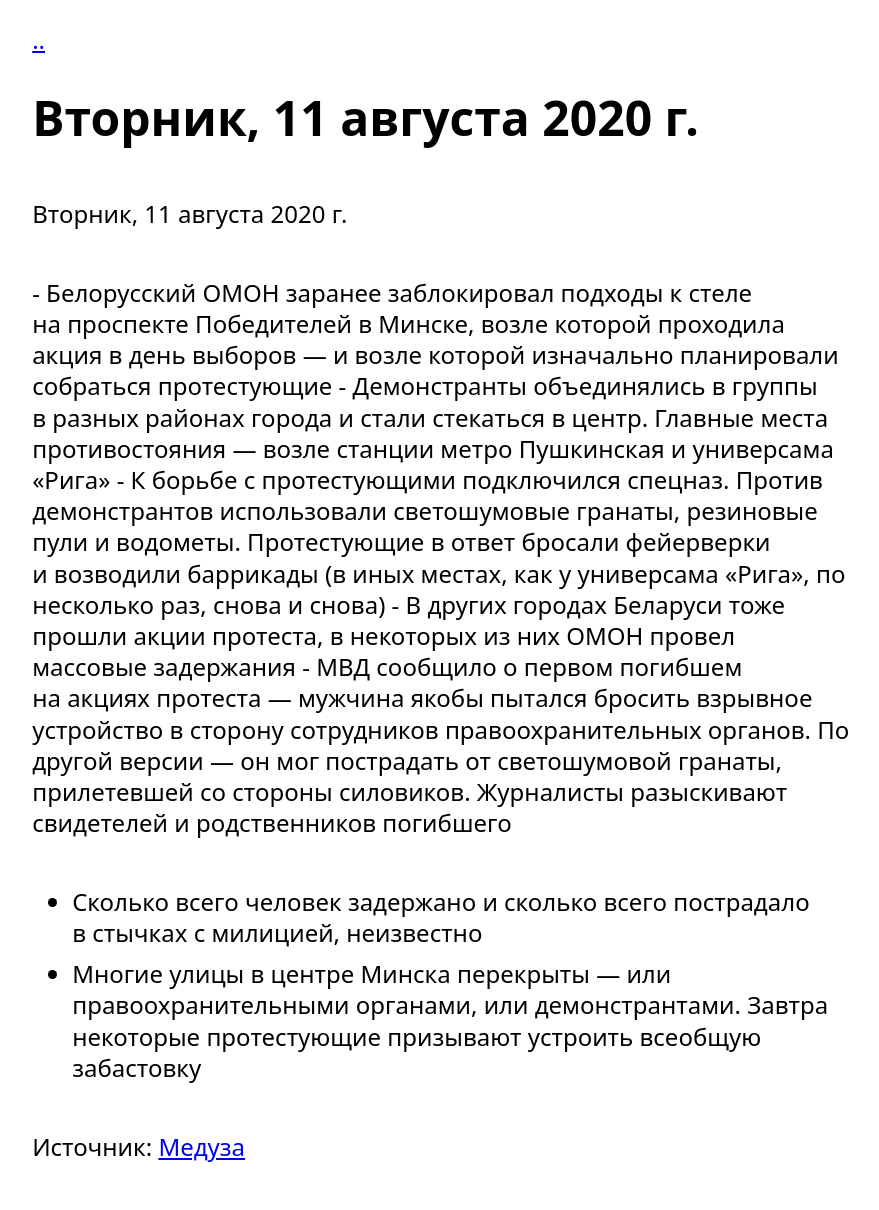
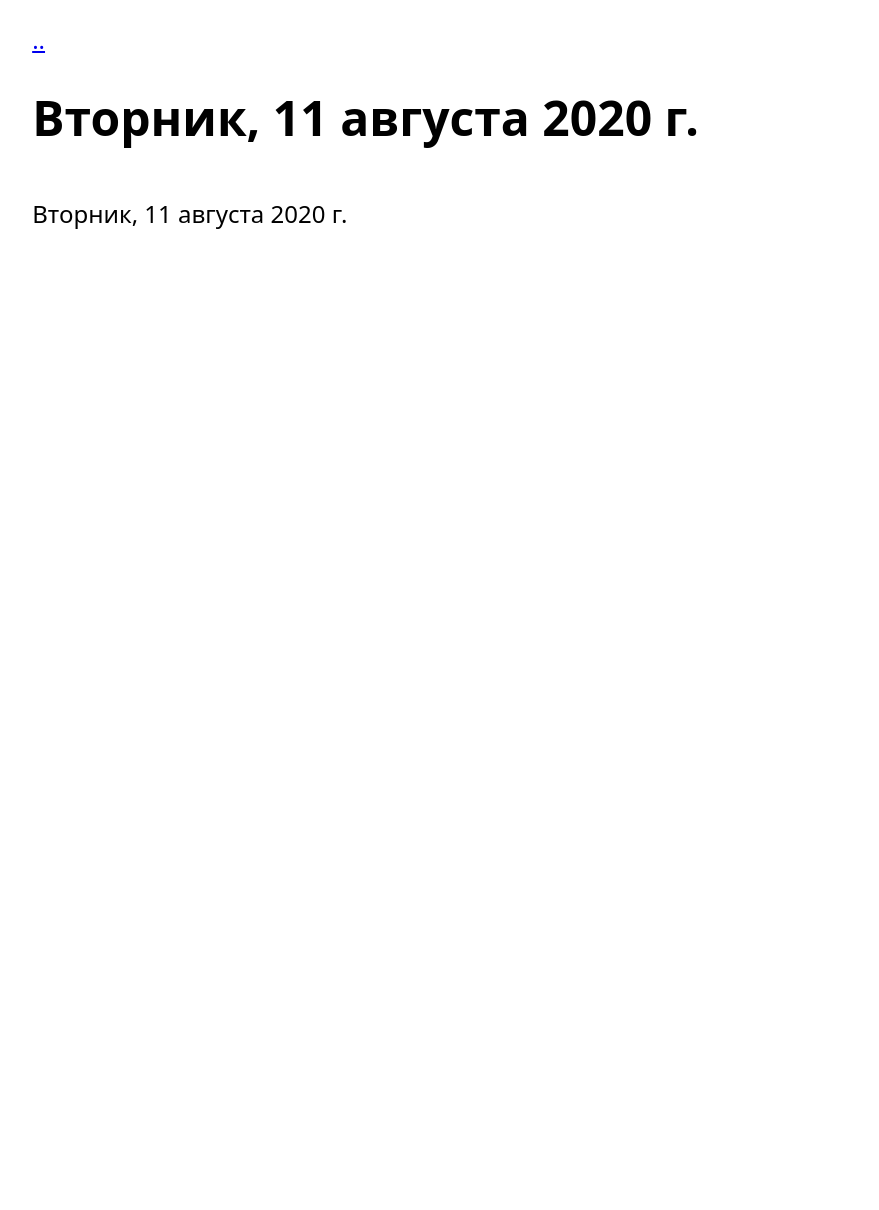
Before and after one commit to free-belarus/info, a Jekyll site: the page built from _posts/Timeline/2020-08-11-news-Tuesday-2020-08-11.md, in a window 1280 px wide. Shown: the whole page, without its empty margins (196-1075 px from the left). Built offline with Jekyll 4.4.1, drawn with Linux system fonts in a browser that asks for light colours; after the commit the page ends 900 px from its top, so only the background shows below that.

Commit message:
Update Timeline

```diff
--- a/_posts/Timeline/2020-08-11-news-Tuesday-2020-08-11.md
+++ b/_posts/Timeline/2020-08-11-news-Tuesday-2020-08-11.md
@@ -4,13 +4,3 @@ title: "Вторник, 11 августа 2020 г."
 ---
 
 Вторник, 11 августа 2020 г.
-
-- Белорусский ОМОН заранее заблокировал подходы к стеле на проспекте Победителей в Минске, возле которой проходила акция в день выборов — и возле которой изначально планировали собраться протестующие
-- Демонстранты объединялись в группы в разных районах города и стали стекаться в центр. Главные места противостояния — возле станции метро Пушкинская и универсама «Рига»
-- К борьбе с протестующими подключился спецназ. Против демонстрантов использовали светошумовые гранаты, резиновые пули и водометы. Протестующие в ответ бросали фейерверки и возводили баррикады (в иных местах, как у универсама «Рига», по несколько раз, снова и снова)
-- В других городах Беларуси тоже прошли акции протеста, в некоторых из них ОМОН провел массовые задержания
-- МВД сообщило о первом погибшем на акциях протеста — мужчина якобы пытался бросить взрывное устройство в сторону сотрудников правоохранительных органов. По другой версии — он мог пострадать от светошумовой гранаты, прилетевшей со стороны силовиков. Журналисты разыскивают свидетелей и родственников погибшего
-- Сколько всего человек задержано и сколько всего пострадало в стычках с милицией, неизвестно
-- Многие улицы в центре Минска перекрыты — или правоохранительными органами, или демонстрантами. Завтра некоторые протестующие призывают устроить всеобщую забастовку
-
-Источник: [Медуза](https://t.me/meduzalive/30323)
```
Also changed, not shown: _posts/Timeline/2020-08-10-news-Monday-2020-08-10.md (+10 -0 lines).
